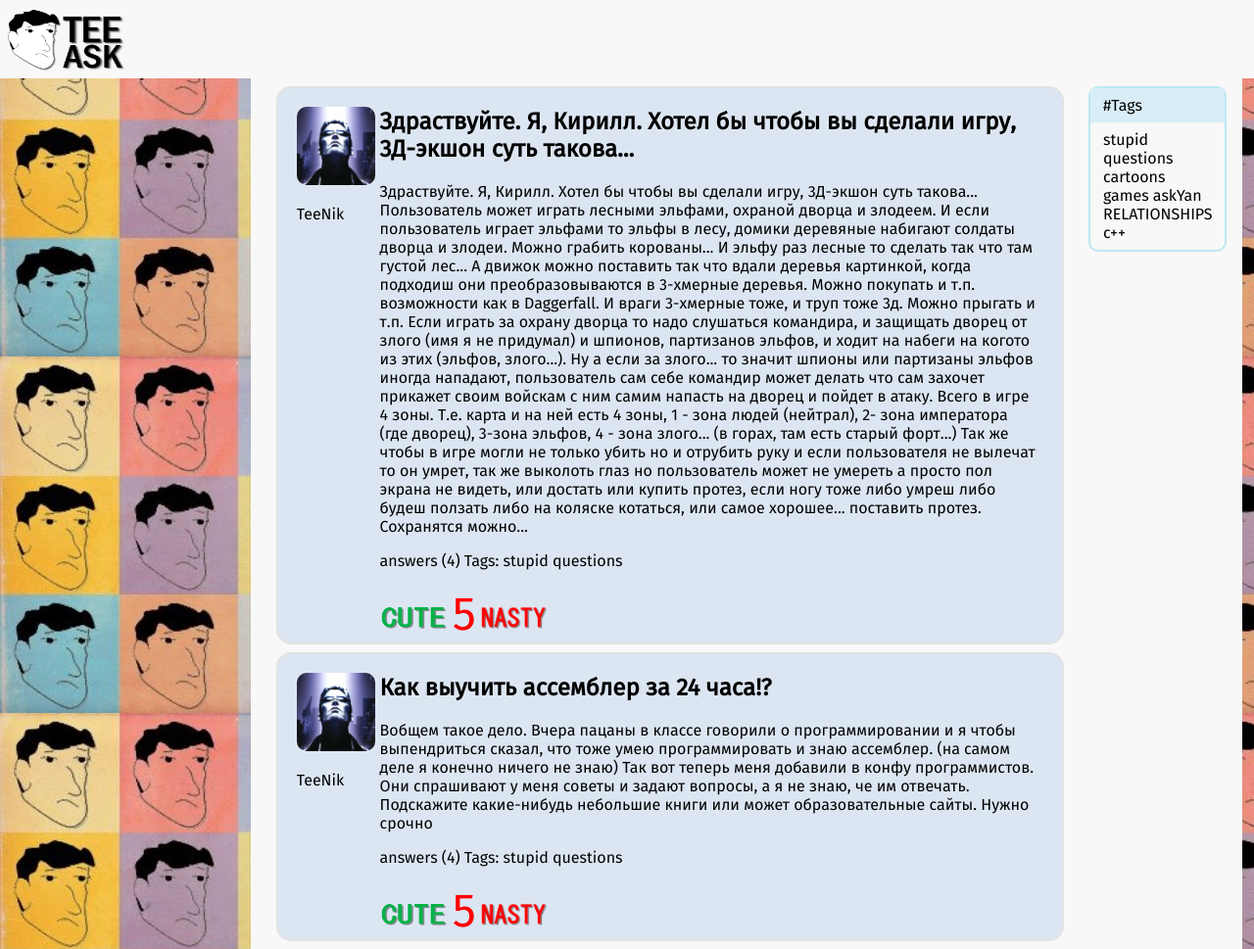
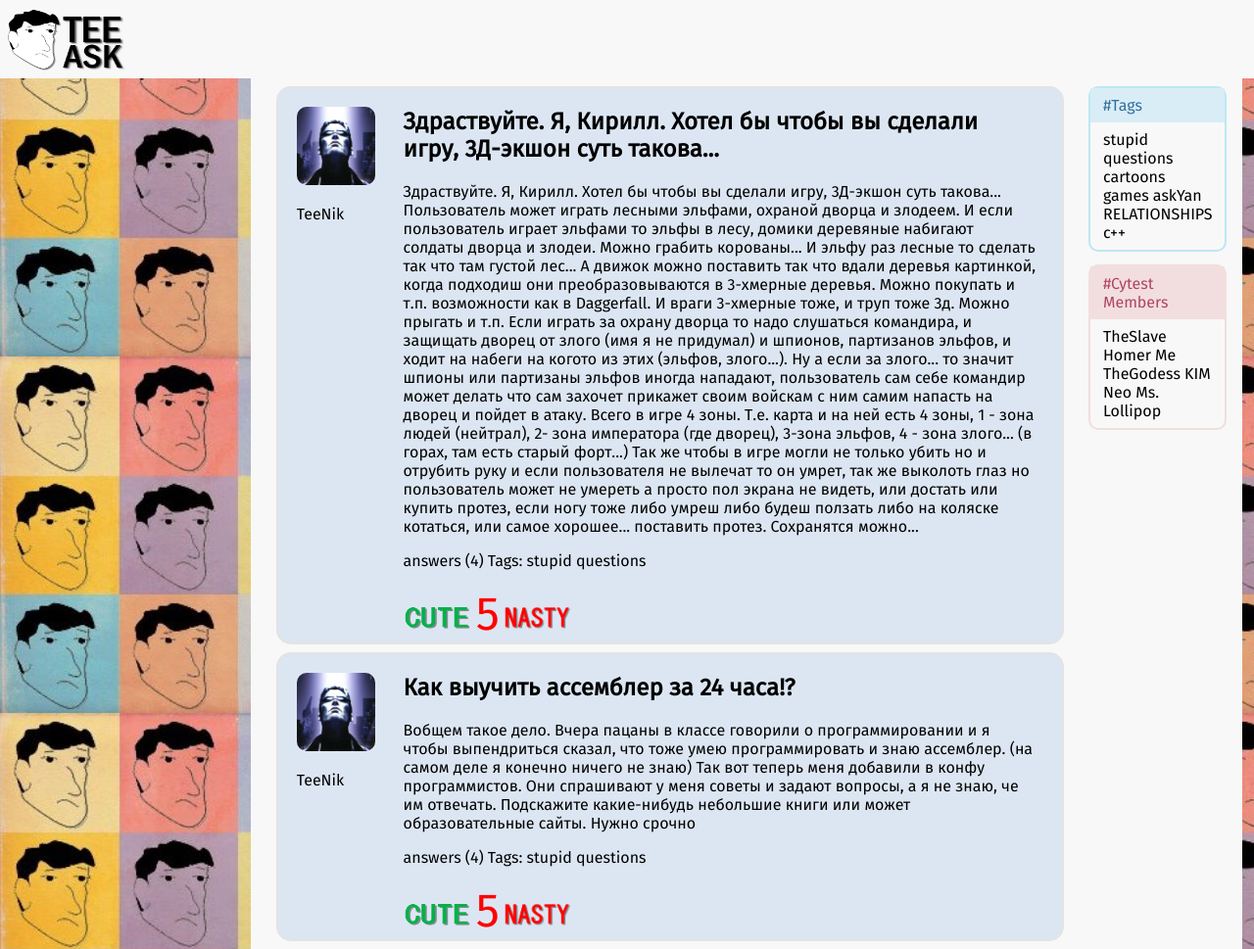
Before and after one commit to TeeNik/TeeAsk, a Django app: template templates/index.html in a window 1280 px wide; the page is wider, and only the part inside the window is pictured. Shown: that part at 98% size. Run offline with Django 3.2, Linux system fonts and the light colour scheme; the template is opened without the code that fills it, so the values that code supplies are empty.

Commit message:
index [5]

```diff
--- a/templates/base.css
+++ b/templates/base.css
@@ -84,7 +84,7 @@ body{
 }
 
 .post-text {
-    margin-left: 13%;
+    margin-left: 16%;
     margin-right: 2vw;
 }
 
@@ -125,6 +125,7 @@ body{
 }
 
 .panel-head {
+    color: #31709c;
     padding: 1vh 1vw;
     background-color: #d9edf7;
 }
@@ -132,3 +133,15 @@ body{
 .panel-body {
     padding: 1vh 1vw;
 }
+
+.panel-2 {
+    margin: 1vh 2vh 1vw 0;
+    border: solid 2px #f2dede;
+    border-radius: 10px;
+}
+
+.panel-head-2 {
+    color: #b04465;
+    padding: 1vh 1vw;
+    background-color: #f2dede;
+}
--- a/templates/index.html
+++ b/templates/index.html
@@ -72,7 +72,17 @@
                     RELATIONSHIPS
                     c++
                 </div>
+            </div>
 
+            <div class='panel-2'>
+                <div class='panel-head-2'>
+                    #Cytest Members
+                </div>
+                <div class="panel-body">
+                    TheSlave Homer
+                    Me TheGodess
+                    KIM Neo Ms. Lollipop
+                </div>
             </div>
 
         </div>
```
